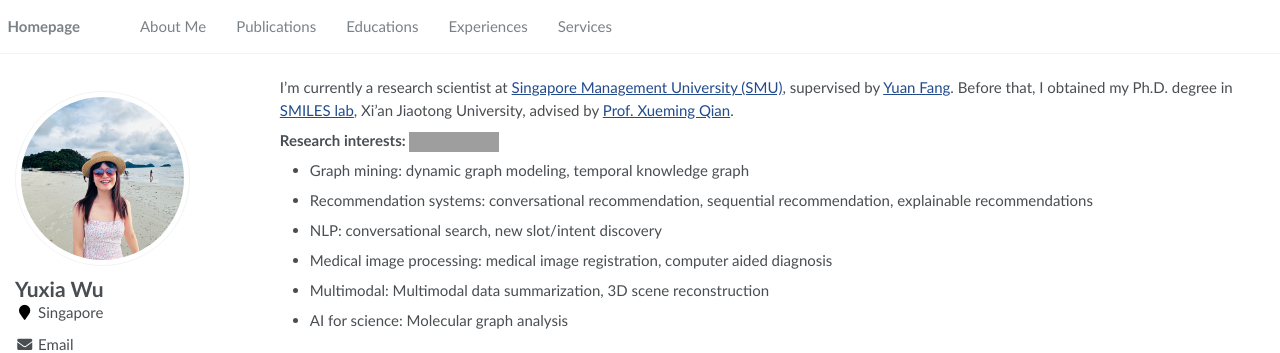
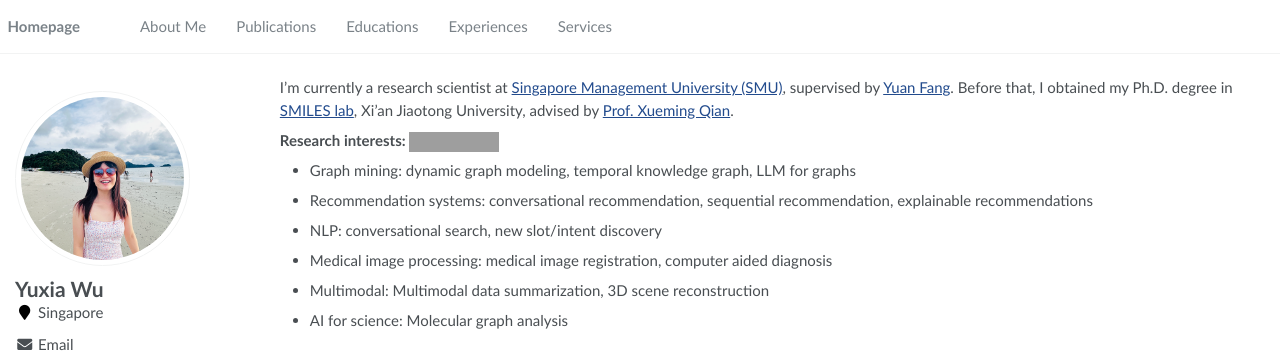
Before and after one commit to YuxiaWu/YuxiaWu.github.io, a Jekyll site: the page built from _pages/about.md, in a window 1280 px wide and 900 px high. Shown: the top 353 px of the window. Built offline with Jekyll 4.4.1, drawn with Linux system fonts in a browser that asks for light colours; some web fonts are replaced; grey boxes are pictures that could not be loaded.

Commit message:
Update about.md

```diff
--- a/_pages/about.md
+++ b/_pages/about.md
@@ -21,7 +21,7 @@ I'm currently a research scientist at [Singapore Management University (SMU)](ht
 
 **Research interests:** <a href='https://scholar.google.com/citations?user=bRgptuYAAAAJ&hl=en'><img src="https://img.shields.io/endpoint?url={{ url | url_encode }}&logo=Google%20Scholar&labelColor=f6f6f6&color=9cf&style=flat&label=citations"></a>
 
-- Graph mining: dynamic graph modeling, temporal knowledge graph
+- Graph mining: dynamic graph modeling, temporal knowledge graph, LLM for graphs
 - Recommendation systems: conversational recommendation, sequential recommendation, explainable recommendations
 - NLP: conversational search, new slot/intent discovery
 - Medical image processing: medical image registration, computer aided diagnosis
```
